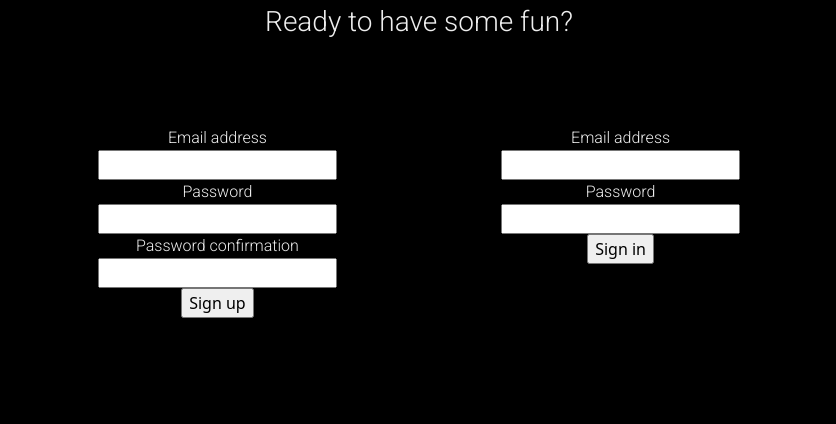
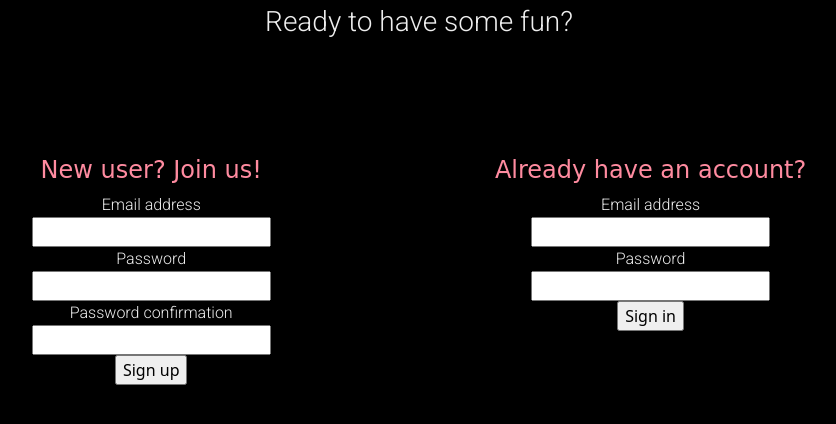
Before and after one commit to rosydiazl/Tic-Tac-Toe---GA, a website built with webpack: page index.html in a window 1280 px wide. Shown: the part 80-504 px from the top of the page, without its empty margins (221-1057 px from the left). Built offline with nearby package versions, Linux system fonts and the light colour scheme; a web font is replaced by a local one.

Commit message:
Add two h5 elements in HTLM as headings for the sign in and out forms and styled them in the index.scss file

```diff
--- a/app/styles/index.scss
+++ b/app/styles/index.scss
@@ -14,17 +14,25 @@ h1 {
 h3, p, label {
 font-family: 'Roboto', sans-serif;
 }
+
  p {
    text-align: center;
    word-wrap: normal;
  }
+h4 {
+   color: #FF8BA0;
+   font-family: 'Tourney', cursive;
+}
+
 
 #sign-in {
   display: inline-flex;
   flex-direction: column;
   justify-content: center;
   align-items: center;
-  padding: 80px;
+  padding: 50px;
+  margin: 60px;
+  flex-wrap: wrap;
 }
 
 #sign-up {
@@ -32,8 +40,12 @@ font-family: 'Roboto', sans-serif;
   flex-direction: column;
   justify-content: center;
   align-items: center;
-  padding: 80px;
+  padding: 50px;
+  margin: 60px;
+  flex-wrap: wrap;
 }
+
+
 
 #game-board {
 height: 100vh;
--- a/index.html
+++ b/index.html
@@ -1,7 +1,7 @@
 <!DOCTYPE html>
 <html>
     <head>
-      <title>Rosy's Tic-Tac-Toe</title>
+      <title>Rosy's Tic-Tac-Toe game</title>
       <meta name="viewport" content="width=device-width, initial-scale=1">
 
       <!-- Do not add `link` tags-->
@@ -18,7 +18,9 @@
     <body>
       <h1>Tic-Tac-Toe</h1>
       <h3>Ready to have some fun?</h3>
+<section>
       <form id="sign-up">
+        <h4>New user? Join us!</h4>
         <label>Email address</label>
         <input name="credentials[email]" type="email">
         <label>Password</label>
@@ -29,12 +31,14 @@
       </form>
 
       <form id="sign-in">
+        <h4>Already have an account?</h4>
         <label>Email address</label>
         <input name="credentials[email]" type="email">
         <label>Password</label>
         <input name="credentials[password]" type="password">
         <input type="submit" value="Sign in">
       </form>
+</section>
 
       <form id="sign-out">
         <input type="submit" value="Sign out">
```
